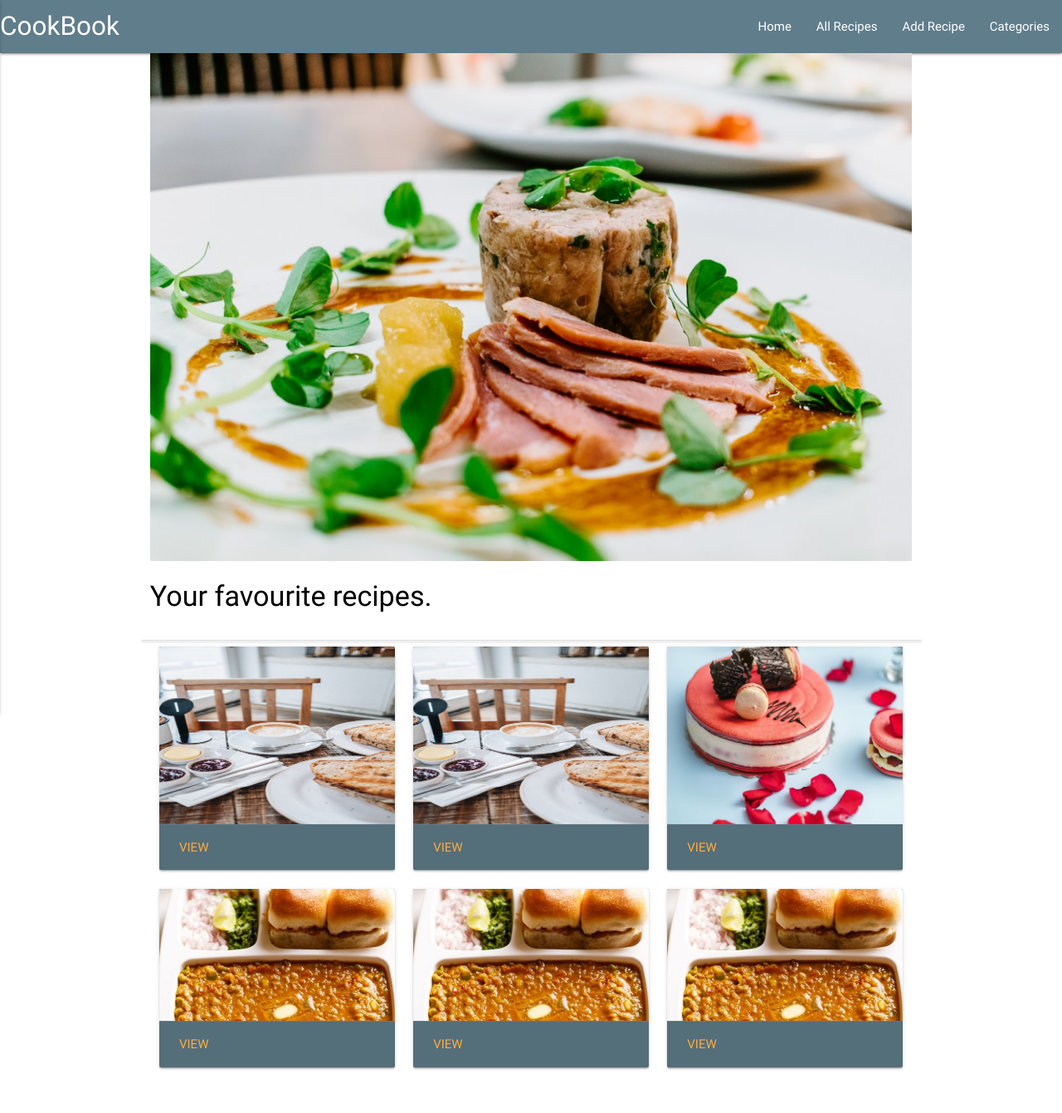
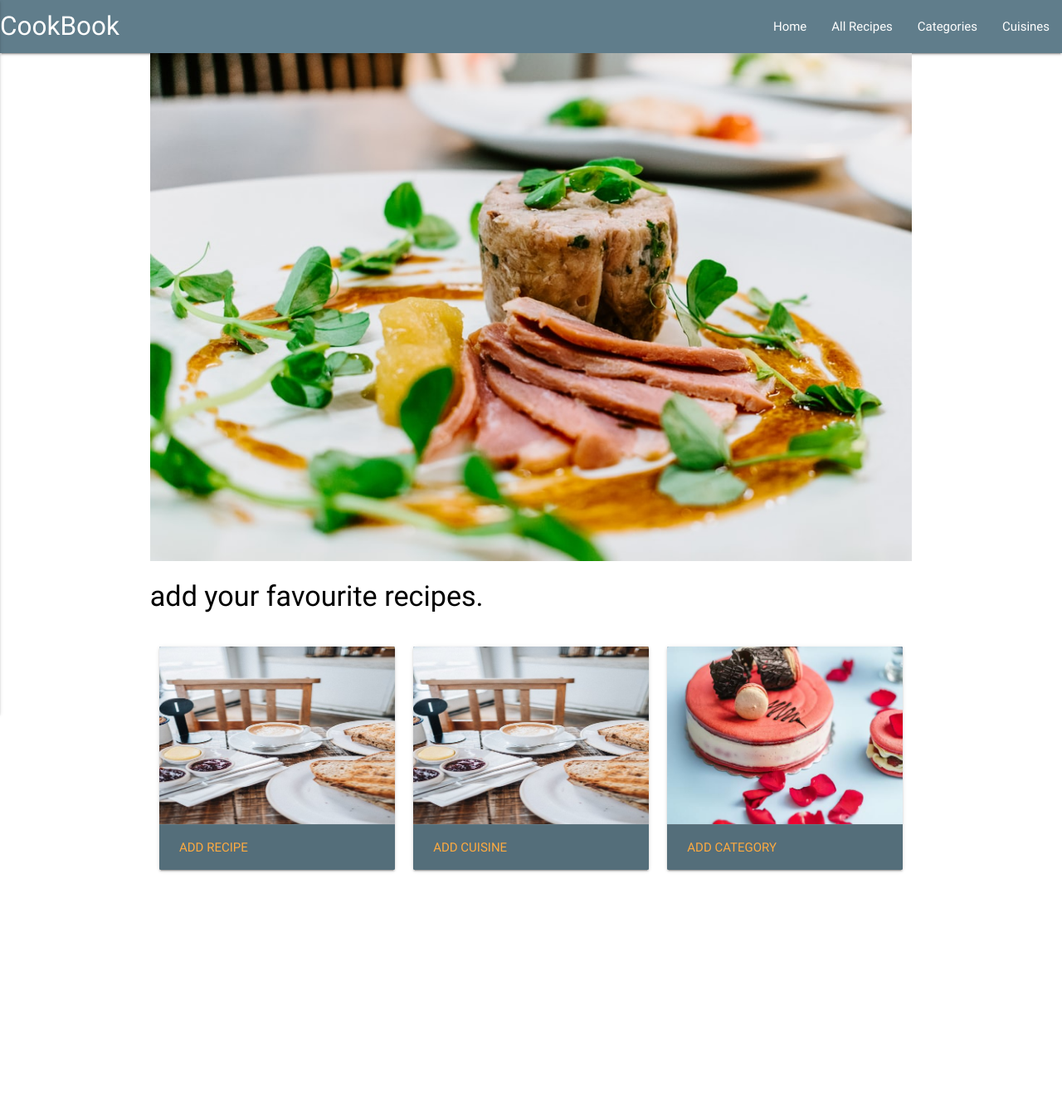
Before and after one commit to jayabidwai96/cookbook2020, a Flask app: page / in a window 1280 px wide. Shown: the whole page at 83% size. After the commit the page ends 1051 px from the top, so only its background shows below. Run offline with Flask 2, Linux system fonts and the light colour scheme; some libraries are stand-ins or nearby versions.

Commit message:
added cuisine.html

```diff
--- a/app.py
+++ b/app.py
@@ -1,4 +1,3 @@
-
 import os
 from flask import Flask, render_template, redirect, request, url_for
 from flask_pymongo import PyMongo
@@ -16,29 +15,22 @@ mongo = PyMongo(app)
 def home_page():
     return render_template("home.html")
 
-
-
-
+# RECIPE
+# Gets recipes from mongo
 @app.route('/get_recipes')
 def get_recipes():
     return render_template("recipes.html",
                            recipes=mongo.db.recipes.find())
 
 
+# Add recipe in database
 @app.route('/add_recipe')
 def add_recipe():
     return render_template('addrecipe.html',
                          categories=mongo.db.categories.find())
 
 
-
-@app.route('/single_recipe')
-def single_recipe():
-    return render_template('singlerecipe.html',
-                           categories=mongo.db.categories.find())
-
-
-
+# Read full decription of single recipe
 @app.route('/recipe/<recipe_id>')
 def recipe_description(recipe_id):
     the_recipe = mongo.db.recipes.find_one({"_id": ObjectId(recipe_id)})
@@ -46,6 +38,7 @@ def recipe_description(recipe_id):
 
 
 
+# Inserting recipes into database
 @app.route('/insert_recipe', methods=['POST'])
 def insert_recipe():
     recipes =  mongo.db.recipes
@@ -53,6 +46,7 @@ def insert_recipe():
     return redirect(url_for('get_recipes'))
 
 
+# Updating recipe in database
 @app.route('/edit_recipe/<recipe_id>')
 def edit_recipe(recipe_id):
     the_recipe =  mongo.db.recipes.find_one({"_id": ObjectId(recipe_id)})
@@ -61,6 +55,7 @@ def edit_recipe(recipe_id):
                            categories=all_categories)
 
 
+# Updating recipes after editing
 @app.route('/update_recipe/<recipe_id>', methods=["POST"])
 def update_recipe(recipe_id):
     recipes = mongo.db.recipes
@@ -72,35 +67,48 @@ def update_recipe(recipe_id):
         'recipe_ingredient':request.form.get('recipe_ingredient'),
         'recipe_direction':request.form.get('recipe_direction'),
         'post_date': request.form.get('post_date'),
-
     })
     return redirect(url_for('get_recipes'))
 
 
+# deleting recipe
 @app.route('/delete_recipe/<recipe_id>')
 def delete_recipe(recipe_id):
     mongo.db.recipes.remove({'_id': ObjectId(recipe_id)})
     return redirect(url_for('get_recipes'))
 
 
+
+# CATEGORIES
+# list all category in databases
 @app.route('/get_categories')
 def get_categories():
     return render_template('categories.html',
                            categories=mongo.db.categories.find())
 
 
-@app.route('/delete_category/<category_id>')
-def delete_category(category_id):
-    mongo.db.categories.remove({'_id': ObjectId(category_id)})
+# Render template for adding new category
+@app.route('/add_category')
+def add_category():
+    return render_template('addcategory.html')
+
+
+# Insert new category into database
+@app.route('/insert_category', methods=['POST'])
+def insert_category():
+    category_doc = {'category_name': request.form.get('category_name')}
+    mongo.db.categories.insert_one(category_doc)
     return redirect(url_for('get_categories'))
 
 
+# Upadting category in database
 @app.route('/edit_category/<category_id>')
 def edit_category(category_id):
     return render_template('editcategory.html',
     category=mongo.db.categories.find_one({'_id': ObjectId(category_id)}))
 
 
+# Updating category after editing
 @app.route('/update_category/<category_id>', methods=['POST'])
 def update_category(category_id):
     mongo.db.categories.update(
@@ -109,22 +117,56 @@ def update_category(category_id):
     return redirect(url_for('get_categories'))
 
 
-@app.route('/insert_category', methods=['POST'])
-def insert_category():
-    category_doc = {'category_name': request.form.get('category_name')}
-    mongo.db.categories.insert_one(category_doc)
+# Render template for deleting category
+@app.route('/delete_category/<category_id>')
+def delete_category(category_id):
+    mongo.db.categories.remove({'_id': ObjectId(category_id)})
     return redirect(url_for('get_categories'))
 
 
-@app.route('/add_category')
-def add_category():
-    return render_template('addcategory.html')
+# CUISINES
+# list all cuisines in databases
+@app.route('/get_cuisines')
+def get_cuisines():
+    return render_template('cuisines.html',
+                           categories=mongo.db.cuisines.find())
 
-@app.route('/shopping_list/<recipe_id>')
-def shopping_list(recipe_id):
-    return render_template("shoppinglist.html",
-                           recipes=mongo.db.recipes.find({
-                               '_id': ObjectId(recipe_id)}))
+
+# Render template for adding new category
+@app.route('/add_cuisine')
+def add_cuisine():
+    return render_template('addcuisine.html')
+
+
+# Insert new category into database
+@app.route('/insert_cuisine', methods=['POST'])
+def insert_cuisine():
+    cuisine_doc = {'cuisine_name': request.form.get('cuisine_name')}
+    mongo.db.cuisines.insert_one(cuisine_doc)
+    return redirect(url_for('get_cuisines'))
+
+
+# Upadting category in database
+@app.route('/edit_cuisine/<cuisine_id>')
+def edit_cuisine(cuisine_id):
+    return render_template('editcuisine.html',
+    cuisine=mongo.db.cuisines.find_one({'_id': ObjectId(cuisine_id)}))
+
+
+# Updating category after editing
+@app.route('/update_cuisine/<cuisine_id>', methods=['POST'])
+def update_cuisine(cuisine_id):
+    mongo.db.cuisines.update(
+        {'_id': ObjectId(cuisine_id)},
+        {'cuisine_name': request.form.get('cuisine_name')})
+    return redirect(url_for('get_cuisines'))
+
+
+# Render template for deleting category
+@app.route('/delete_cuisine/<cuisine_id>')
+def delete_cuisine(cuisine_id):
+    mongo.db.cuisines.remove({'_id': ObjectId(cuisine_id)})
+    return redirect(url_for('get_cuisines'))
 
 
 
--- a/templates/addrecipe.html
+++ b/templates/addrecipe.html
@@ -63,7 +63,7 @@
         <div class="input-field col s4">
                 <i class="material-icons prefix">person</i>
                 <textarea name="author_name" id="Author_name" class="materialize-textarea"></textarea>
-                <label for="icon_telephone">Uploaded  y</label>
+                <label for="icon_telephone">Uploaded by</label>
             </div>
         </div>
         </div>
--- a/templates/base.html
+++ b/templates/base.html
@@ -15,17 +15,15 @@
                 <a href="#" data-activates="mobile-demo" class="button-collapse"><i class="material-icons">menu</i></a>
                 <ul id="nav-mobile" class="right hide-on-med-and-down">
                 <li><a href="{{url_for('home_page')}}">Home</a></li>
-
-
-                    <li><a href="{{url_for('get_recipes')}}">All Recipes</a></li>
-                    <li><a href="{{url_for('add_recipe')}}">Add Recipe</a></li>
+                <li><a href="{{url_for('get_recipes')}}">All Recipes</a></li>
                     <li><a href="{{url_for('get_categories')}}">Categories</a></li>
+                    <li><a href="{{url_for('get_cuisines')}}">Cuisines</a></li>
                 </ul>
                 <ul class="side-nav" id="mobile-demo">
                     <li><a href="{{url_for('home_page')}}">Home</a></li>
                     <li><a href="{{url_for('get_recipes')}}">All Recipes</a></li>
-                    <li><a href="{{url_for('add_recipe')}}">Add Recipe</a></li>
                     <li><a href="{{url_for('get_categories')}}">Categories</a></li>
+                    <li><a href="{{url_for('get_cuisines')}}">Cuisines</a></li>
                 </ul>
             </div>
         </nav>
--- a/templates/home.html
+++ b/templates/home.html
@@ -5,7 +5,7 @@
     <img id="image" src="/static/img/hero.jpg" class="responsive-img">
     <div class="centered-img  hide-on-small-only">
         <div class="centered-img-p">
-            <h4>Your favourite recipes.</h4>
+            <h4>add your favourite recipes.</h4>
         </div>
     </div>
     <div class="centered-img-mobile hide-on-med-and-up">
@@ -23,7 +23,7 @@
                     <img src="/static/img/breakfast.jpg" class="responsive-img">
                 </div>
                 <div class="card-action card-action-bgcolor">
-                    <a href="{{url_for('single_recipe')}}" class="hvr-grow">View</a>
+                    <a href="{{url_for('add_recipe')}}" class="hvr-grow">add recipe</a>
                 </div>
             </div>
         </div>
@@ -33,7 +33,7 @@
                     <img src="/static/img/breakfast.jpg" class="responsive-img">
                 </div>
                 <div class="card-action card-action-bgcolor">
-                    <a href="{{url_for('single_recipe')}}" class="hvr-grow">View</a>
+                    <a href="{{url_for('add_cuisine')}}" class="hvr-grow">add cuisine</a>
                 </div>
             </div>
         </div>
@@ -43,65 +43,9 @@
                     <img src="/static/img/dessert.jpg" class="responsive-img">
                 </div>
                 <div class="card-action card-action-bgcolor">
-                    <a href="{{url_for('single_recipe')}}" class="hvr-grow">View</a>
+                    <a href="{{url_for('add_category')}}" class="hvr-grow">add category</a>
                 </div>
             </div>
         </div>
-
-
-<div class="col s6 m4">
-            <div class="card blue-grey darken-1 hoverable">
-                <div class="card-image">
-                    <img src="/static/img/recipe1.jpg" class="responsive-img">
-                </div>
-                <div class="card-action card-action-bgcolor">
-                    <a href="{{url_for('single_recipe')}}" class="hvr-grow">View</a>
-                </div>
-            </div>
-        </div>
-        <div class="col s6 m4">
-            <div class="card blue-grey darken-1 hoverable">
-                <div class="card-image">
-                    <img src="/static/img/recipe1.jpg" class="responsive-img">
-                </div>
-                <div class="card-action card-action-bgcolor">
-                    <a href="{{url_for('single_recipe')}}" class="hvr-grow">View</a>
-                </div>
-            </div>
-        </div>
-        <div class="col s12 m4">
-            <div class="card blue-grey darken-1 hoverable">
-                <div class="card-image">
-                    <img src="/static/img/recipe1.jpg" class="responsive-img">
-                </div>
-
-                <div class="card-action card-action-bgcolor">
-                    <a href="{{url_for('single_recipe')}}" class="hvr-grow">View</a>
-                </div>
-            </div>
-        </div>
-
-<div class="row">
-    <ul class="collapsible" data-collapsible="accordion">
-        {% for recipe in recipes %}
-        <li>
-            <div class="collapsible-header">
-                <div class="col s3">
-                    <i class="material-icons">expand_more</i>
-                    <a href="{{url_for('delete_recipe', recipe_id=recipe._id)}}" class="waves-effect waves-light btn btn_small">Done</a>
-                    <a href="{{url_for('edit_recipe', recipe_id=recipe._id)}}" class="waves-effect waves-light btn btn_small blue">Edit</a>
-
-                </div>
-
-        </li>
-        {% endfor %}
-
-    </ul>
 </div>
-
-</div>
-
-
-
-
-   {% endblock %}
+{% endblock %}
--- a/templates/recipes.html
+++ b/templates/recipes.html
@@ -6,9 +6,7 @@
         <div class="col-xs-12">
             <h3>Recipes</h3>
             <div class="page-explainer">
-                <p>The app's recipes are all listed here,
-                Add a recipe if you wish. To upvote a recipe, simply click on the thumbs-up icon. To search for particular
-                recipes click on "Search" in the navigation bar above. </p>
+                <p>The app's recipes are all listed here, </p>
 
             </div>
             <!-- Users can add a new recipe from here -->
```
Also changed, not shown: templates/addcuisine.html (added, +31 -0 lines), templates/cuisines.html (added, +45 -0 lines), templates/editcuisine.html (added, +32 -0 lines), README.md.
